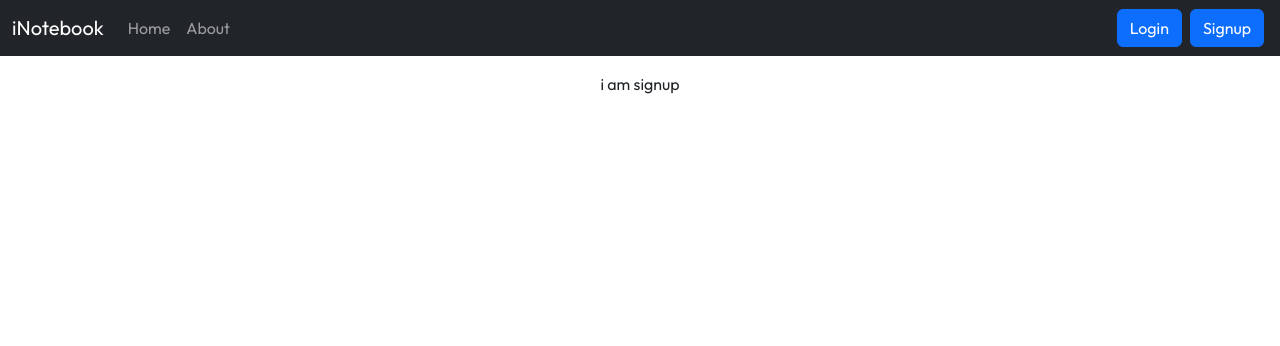
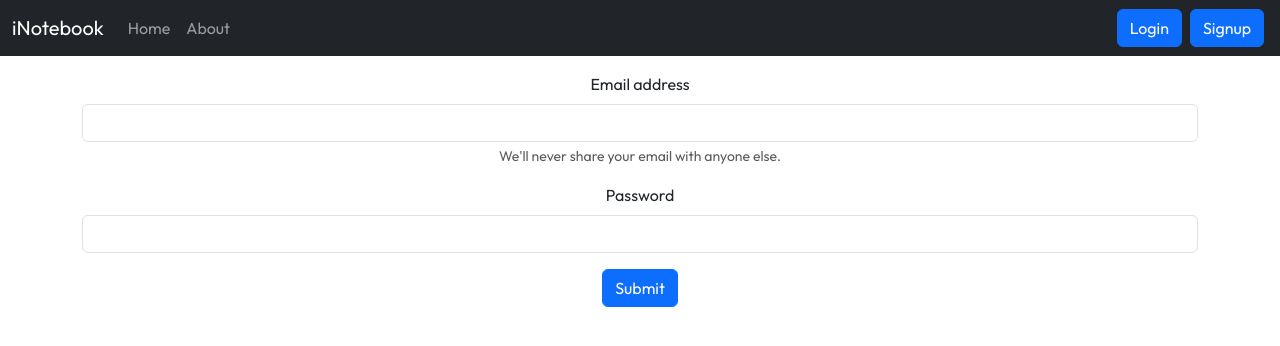
Before and after one commit to Laraib007/MERN-stack, a React (Create React App) app: page /Signup in a window 1280 px wide. Shown: the top 346 px of the page. Built offline with nearby package versions, Linux system fonts and the light colour scheme.

Commit message:
creating signup page

```diff
--- a/src/components/Signup.js
+++ b/src/components/Signup.js
@@ -1,11 +1,49 @@
-import React from 'react'
+import React, { useState } from 'react'
+import { useNavigate  } from "react-router-dom";
+
 
 const Signup = () => {
-  return (
-    <div>
-      i am signup
-    </div>
-  )
+  let Navigate  = useNavigate ();
+
+  const [credentials, setCredentials] = useState({ email: '', password: ''})
+
+const handleSubmit= async(e)=>{
+  e.preventDefault()
+  const response = await fetch(`http://localhost:5000/api/auth/login`, {
+      method: "POST",
+      headers: {
+        "Content-Type": "application/json",
+        },
+      body: JSON.stringify({ email: credentials.email, password : credentials.password }),
+    });
+    const json = await response.json()
+    if(json.success){
+          localStorage.setItem("token", json.token)
+          Navigate("/")
+    } else{
+      alert(json.error)
+    }
+    console.log(json)
+}
+const onChange = (e)=>{
+  setCredentials({...credentials, [e.target.name]: e.target.value})
+}
+return (
+  <div>
+    <form onSubmit={handleSubmit}>
+<div className="mb-3">
+  <label htmlFor="exampleInputEmail1" className="form-label">Email address</label>
+  <input type="email" className="form-control" id="email" name='email' aria-describedby="emailHelp"  onChange={onChange} value={credentials.email}/>
+  <div id="emailHelp" className="form-text">We'll never share your email with anyone else.</div>
+</div>
+<div className="mb-3">
+  <label htmlFor="exampleInputPassword1" className="form-label">Password</label>
+  <input type="password" className="form-control" name='password' id="password" onChange={onChange}  value={credentials.password}/>
+</div>
+<button type="submit" className="btn btn-primary">Submit</button>
+</form>
+  </div>
+)
 }
 
 export default Signup
```
